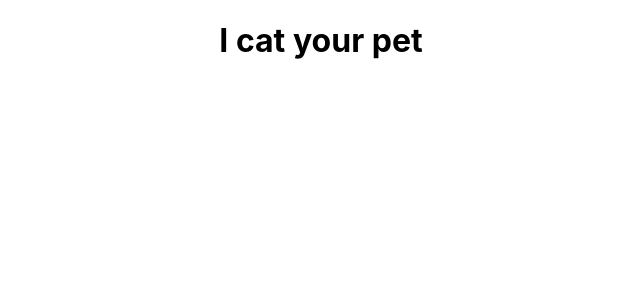
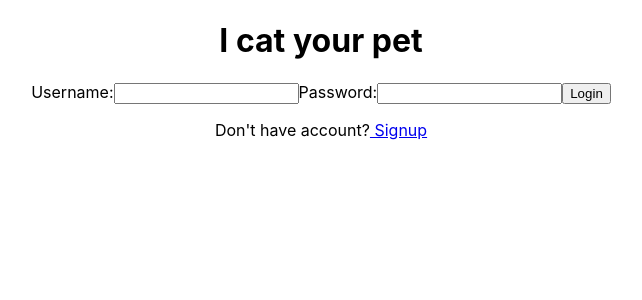
Before and after one commit to juliane-arruda/Final-Project-Full-Stack-IronHack-Front-End, a React (Create React App) app: page / in a window 1280 px wide. Shown: the top 300 px of the page, without its empty margins (319-961 px from the left). Built offline with nearby package versions, Linux system fonts and the light colour scheme.

Commit message:
login done

```diff
--- a/src/App.js
+++ b/src/App.js
@@ -2,6 +2,7 @@ import React, { Component } from 'react';
 import './App.css';
 import { Switch, Route } from "react-router-dom";
 import Signup from "./components/auth/signup";
+import Login from "./components/auth/login"
 
 
 class App extends Component {
@@ -24,6 +25,13 @@ class App extends Component {
               user={this.state.loggedInUser}
               render={props => <Signup getUser={this.getTheUser} {...props} />}
             />
+            <Route
+              exact
+              path="/"
+              user={this.state.loggedInUser}
+              render={props => <Login getUser={this.getTheUser} {...props} />}
+            />
+
         </Switch>
 
       </div>
--- a/src/components/auth/auth-service.js
+++ b/src/components/auth/auth-service.js
@@ -18,6 +18,14 @@ class AuthService {
         .then(response => response.data)
     }
 
+    login(username, password) {
+        return this.service.post('/login', {
+            username,
+            password
+          })
+          .then(response => response.data)
+      }
+
 }
 
 export default AuthService;
--- a/src/components/auth/login.js
+++ b/src/components/auth/login.js
@@ -0,0 +1,72 @@
+import React, { Component } from 'react';
+import AuthService from './auth-service';
+import { Link } from 'react-router-dom';
+
+class Login extends Component {
+    constructor(props) {
+        super(props);
+        this.state = { username: "", password: ""};
+        this.service = new AuthService();
+        this.handleFormSubmit = this.handleFormSubmit.bind(this);
+        this.handleChange = this.handleChange.bind(this);
+    }
+
+handleFormSubmit(event) {
+    event.preventDefault();
+    const { username, password } = this.state
+    this.service
+        .login(username, password)
+        .then(response => {
+            const { location } = this.props;
+        this.setState({ username: "", password: "" });
+        this.props.getUser(response);
+        if (location.state) {
+          this.props.history.push(location.state.from.pathname);
+        } else {
+          this.props.history.push("/pets");
+        }
+      })
+      .catch(error => console.log(error));
+
+    }
+
+    handleChange(event) {
+        const { name, value } = event.target;
+        this.setState({ [name]: value });
+    }
+
+    render() {
+        console.log(this.props);
+        return (
+          <div>
+            <form onSubmit={this.handleFormSubmit}>
+              <label>Username:</label>
+              <input
+                type="text"
+                name="username"
+                value={this.state.username}
+                onChange={this.handleChange}
+              />
+
+              <label>Password:</label>
+              <input
+                type="password"
+                name="password"
+                value={this.state.password}
+                onChange={this.handleChange}
+              />
+
+              <input type="submit" value="Login" />
+            </form>
+            {this.state.message && <p>{this.state.message}</p>}
+            <p>
+                Don't have account?
+              <Link to={"/signup"}> Signup</Link>
+            </p>
+          </div>
+        );
+      }
+
+}
+
+export default Login;
--- a/src/components/auth/signup.js
+++ b/src/components/auth/signup.js
@@ -5,7 +5,7 @@ import { Link } from 'react-router-dom';
 class Signup extends Component {
     constructor(props) {
         super(props);
-        this.state = { username: "", password: "", email: "", role: "LOST", message: "" };
+        this.state = { username: "", password: "", email: "", role: "LOST" };
         this.service = new AuthService();
         this.handleFormSubmit = this.handleFormSubmit.bind(this);
         this.handleChange = this.handleChange.bind(this);
@@ -14,7 +14,6 @@ class Signup extends Component {
 handleFormSubmit(event) {
     event.preventDefault();
     const { username, password, email, role } = this.state
-
     this.service
         .signup(username, password, email, role)
         .then(user => {
@@ -22,7 +21,6 @@ handleFormSubmit(event) {
                 username: "",
                 password: "",
                 email: "",
-                date: "",
                 role: ""
             });
             this.props.getUser(user);
```
